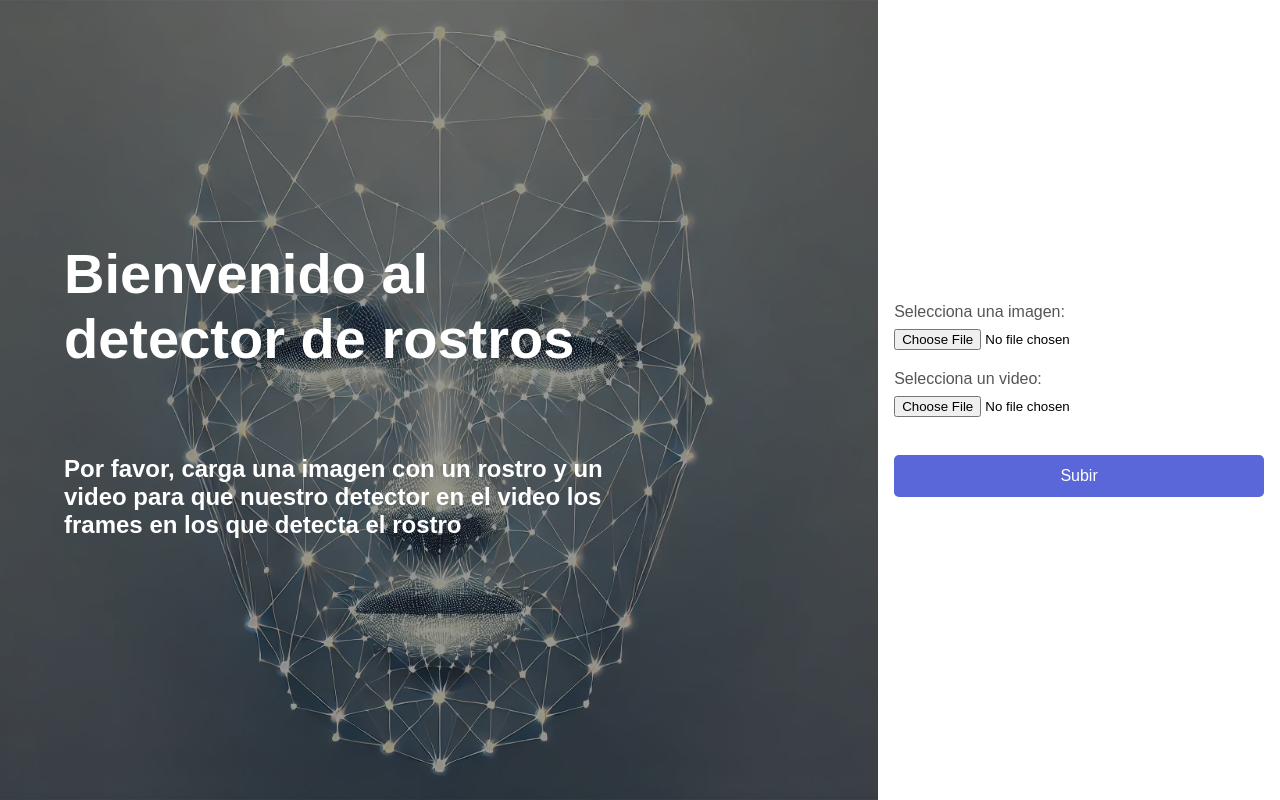
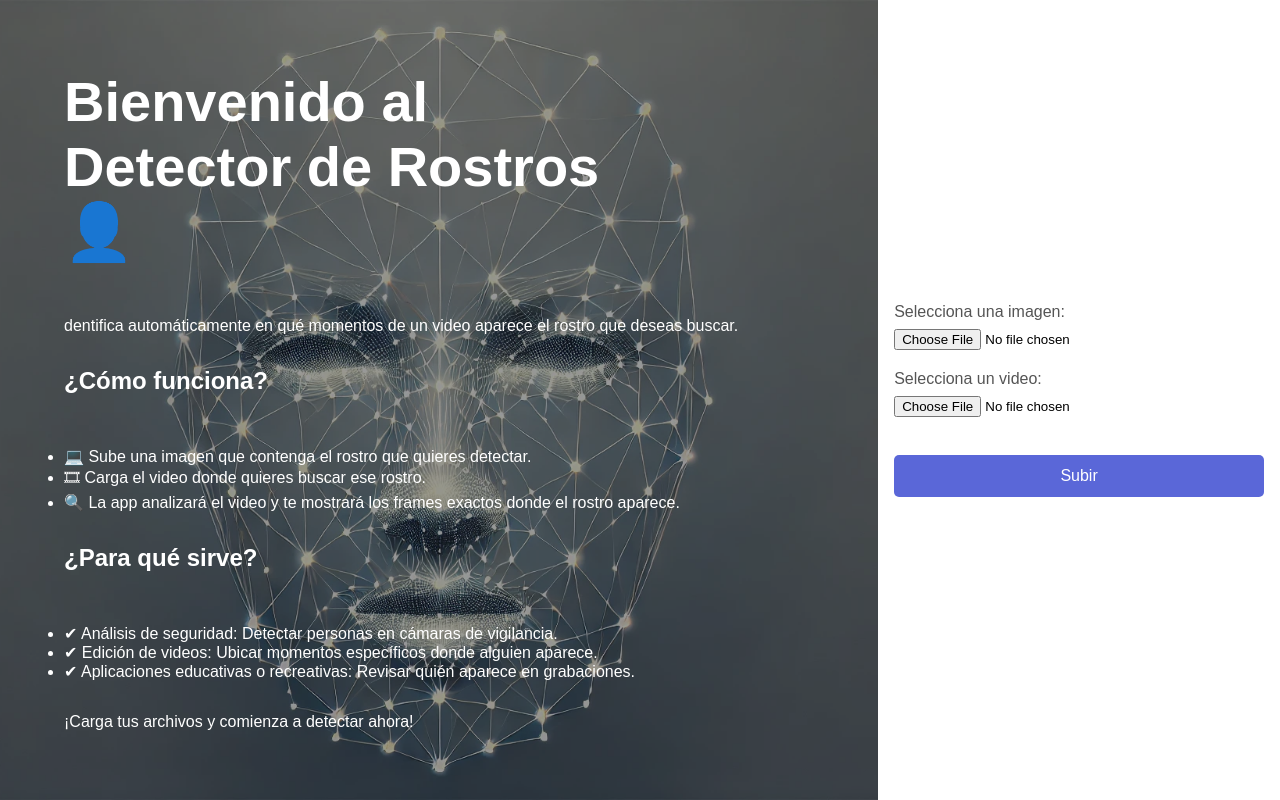
Before and after one commit to mikhers/proyecto-ian, a plain HTML site: page Frontend/index.html in a window 1280 px wide. Drawn offline with Linux system fonts and the light colour scheme.

Commit message:
Cambios Ian

```diff
--- a/Frontend/css/style.css
+++ b/Frontend/css/style.css
@@ -27,7 +27,7 @@ body {
   flex-direction: column;
   justify-content: center;
   align-items: start;
-  gap: 4rem;
+  gap: 2rem;
   padding: 4rem;
 }
 
--- a/Frontend/index.html
+++ b/Frontend/index.html
@@ -1,20 +1,44 @@
 <!DOCTYPE html>
 <html lang="es">
+
 <head>
   <meta charset="UTF-8" />
   <meta name="viewport" content="width=device-width, initial-scale=1.0" />
   <title>Cargar Imagen y Video</title>
   <link rel="stylesheet" href="css/style.css" />
 </head>
+
 <body>
   <main>
     <!-- Contenedor del formulario -->
     <section class="home-sec">
       <div>
-          <h1>Bienvenido al detector de rostros</h1>
+        <h1>Bienvenido al Detector de Rostros 👤</h1>
+        <p>
+          dentifica automáticamente en qué momentos de un video aparece el rostro que deseas buscar.
+        </p>
         <h2>
-            Por favor, carga una imagen con un rostro y un video para que
-            nuestro detector en el video los frames en los que detecta el rostro
+          ¿Cómo funciona?
+        </h2>
+        <ul>
+          <li>💻 Sube una imagen que contenga el rostro que quieres detectar.</li>
+          <li>🎞 Carga el video donde quieres buscar ese rostro.</li>
+          <li>🔍 La app analizará el video y te mostrará los frames exactos donde el rostro aparece.</li>
+        </ul>
+
+        <h2>
+          ¿Para qué sirve?
+        </h2>
+        <ul>
+          <li>✔ Análisis de seguridad: Detectar personas en cámaras de vigilancia.</li>
+          <li>✔ Edición de videos: Ubicar momentos específicos donde alguien aparece.</li>
+          <li>✔ Aplicaciones educativas o recreativas: Revisar quién aparece en grabaciones.</li>
+        </ul>
+
+        <p>
+          ¡Carga tus archivos y comienza a detectar ahora!
+        </p>
+
         </h2>
       </div>
 
@@ -37,12 +61,7 @@
     <!-- modal de carga -->
     <div id="loading" class="hidden loading_modal_overlay">
       <div id="loader" class="cont-loader hidden">
-          <img
-            class="imagen-cargada"
-            id="preview-image"
-            src="https://rostros.buho.media/imagen/"
-            alt="Imagen cargada"
-          />
+        <img class="imagen-cargada" id="preview-image" src="https://rostros.buho.media/imagen/" alt="Imagen cargada" />
         <br />
         <p>Detectando</p>
 
@@ -60,12 +79,8 @@
         <div class="cont_imgs">
           <div class="card_image">
             <p>Imagen procesada</p>
-              <img
-                class="imagen-cargada"
-                id="image-server"
-                src="https://rostros.buho.media/imagen/"
-                alt="Imagen cargada"
-              />
+            <img class="imagen-cargada" id="image-server" src="https://rostros.buho.media/imagen/"
+              alt="Imagen cargada" />
           </div>
 
           <div class="card_frame">
@@ -88,4 +103,5 @@
   </main>
   <script src="js/main.js"></script>
 </body>
+
 </html>
```
Lines whose indentation alone changed are shown as unchanged.
